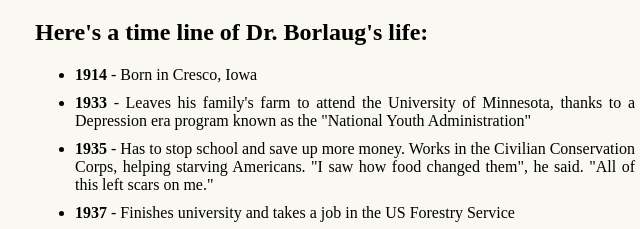
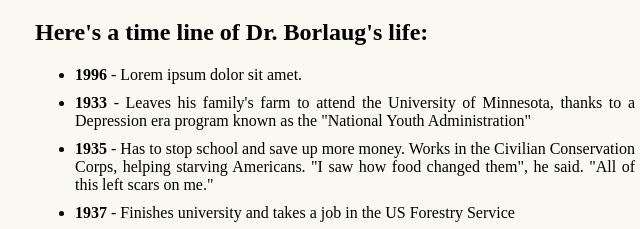
Before and after one commit to ateer/gitPractice, a plain HTML site: page index.html in a window 1280 px wide. Shown: the part 482-711 px from the top of the page, 305-945 px from the left. Drawn offline with Linux system fonts and the light colour scheme.

```diff
--- a/index.html
+++ b/index.html
@@ -27,7 +27,7 @@
           <article id="time-line">
             <h2>Here's a time line of Dr. Borlaug's life:</h2>
             <ul id="time-line-list" class="text-content">
-              <li><time datetime="1914">1914</time> - Born in Cresco, Iowa</li>
+              <li><time datetime="1996">1996</time> - Lorem ipsum dolor sit amet.</li>
               <li><time datetime="1933">1933</time> - Leaves his family's farm to attend the University of Minnesota, thanks to a Depression era program known as the "National Youth Administration"</li>
               <li><time datetime="1935">1935</time> - Has to stop school and save up more money. Works in the Civilian Conservation Corps, helping starving Americans. "I saw how food changed them", he said. "All of this left scars on me."</li>
               <li><time datetime="1937">1937</time> - Finishes university and takes a job in the US Forestry Service</li>
@@ -55,3 +55,5 @@
       </main>
 </body>
 </html>
+
+// test only
```
